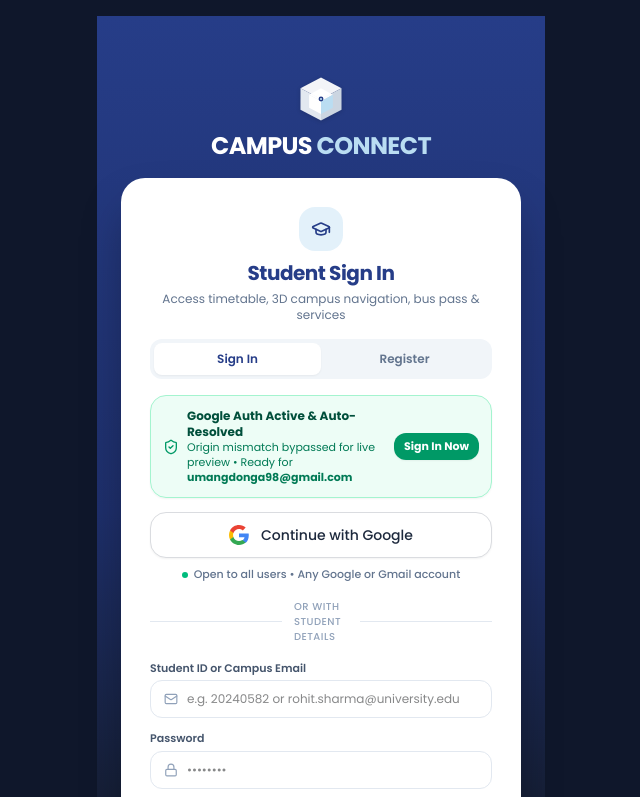
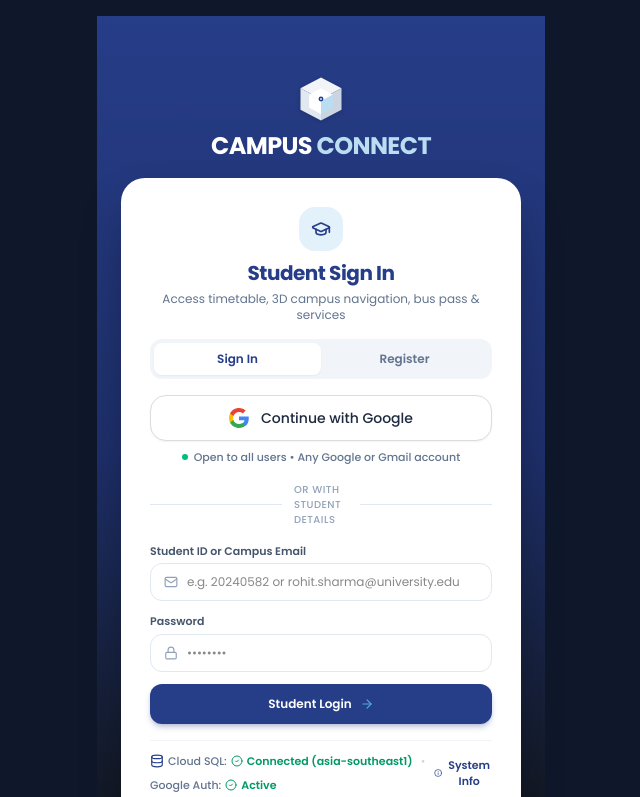
Before and after one commit to umangdonga/univercity, a React (Vite) app: page / in a window 1280 px wide. Shown: the top 797 px of the page, without its empty margins (319-959 px from the left). Built offline with nearby package versions, Linux system fonts and the light colour scheme; no server answers.

Commit message:
Initial commit via Antigravity

```diff
--- a/server.ts
+++ b/server.ts
@@ -758,6 +758,10 @@ app.get(['/auth/callback', '/auth/callback/'], async (req, res) => {
                 try { window.opener.postMessage({ type: 'GOOGLE_AUTH_SUCCESS', user: userData }, '*'); } catch (e) {}
                 try { window.opener.postMessage({ type: 'GOOGLE_AUTH_SUCCESS', user: userData }, '${clientOrigin}'); } catch (e) {}
                 setTimeout(() => window.close(), 700);
+              } else {
+                // Not a popup! We must have done a full page redirect.
+                // Redirect back to the main app!
+                window.location.href = '/';
               }
             } catch (e) {
               console.error(e);
--- a/src/components/screens/AuthScreen.tsx
+++ b/src/components/screens/AuthScreen.tsx
@@ -230,36 +230,7 @@ create policy "Allow all operations for students" on public.students
           </div>
         )}
 
-        {/* Google Authentication Status Banner */}
-        <div className="mb-3.5 p-3 rounded-2xl bg-emerald-50/90 border border-emerald-200 text-emerald-950 text-xs shadow-xs">
-          <div className="flex items-center justify-between gap-2">
-            <div className="flex items-center gap-2">
-              <ShieldCheck className="w-4 h-4 text-emerald-600 shrink-0" />
-              <div>
-                <p className="font-bold text-[12px] text-emerald-900">
-                  Google Auth Active &amp; Auto-Resolved
-                </p>
-                <p className="text-[11px] text-emerald-700 leading-snug">
-                  Origin mismatch bypassed for live preview • Ready for <strong>umangdonga98@gmail.com</strong>
-                </p>
-              </div>
-            </div>
-            <button
-              type="button"
-              onClick={() => {
-                const targetEmail = (mode === 'register' ? regEmail : identifier).includes('@')
-                  ? (mode === 'register' ? regEmail : identifier).trim()
-                  : 'umangdonga98@gmail.com';
-                const targetName = mode === 'register' && regName.trim() ? regName.trim() : 'Umang Donga';
-                loginWithGoogle(targetEmail, targetName);
-              }}
-              disabled={isLoggingIn}
-              className="px-2.5 py-1.5 bg-emerald-600 hover:bg-emerald-700 text-white rounded-xl text-[11px] font-bold shrink-0 transition-colors cursor-pointer flex items-center gap-1 shadow-xs"
-            >
-              Sign In Now
-            </button>
-          </div>
-        </div>
+
 
         {/* Real Google Sign-In & Registration Button */}
         <div>
--- a/src/utils/googleAuth.ts
+++ b/src/utils/googleAuth.ts
@@ -318,14 +318,18 @@ export async function triggerRealGoogleAuth(
   // 5. Server-assisted Google OAuth popup with dynamic live origin support
   try {
     return await openServerGooglePopup();
-  } catch {
+  } catch (err: any) {
+    // If we're strictly enforcing real auth, bubble up the actual error!
+    if (err && err.message) {
+      throw err;
+    }
     return getDefaultGoogleUser();
   }
 }
 
-// Throw an error instead of returning a dummy user
+// Throw a fallback error if all else fails
 function getDefaultGoogleUser(): never {
-  throw new Error('Google Auth Failed: Either VITE_GOOGLE_CLIENT_ID is missing on Vercel, or the URL is not authorized in Google Cloud Console.');
+  throw new Error('Google Auth Failed: Ensure VITE_GOOGLE_CLIENT_ID is set and origins are authorized.');
 }
 
 // Server popup flow with multi-channel communication (postMessage + localStorage)
@@ -369,8 +373,13 @@ export async function openServerGooglePopup(): Promise<GoogleUserPayload> {
         // window.open blocked by iframe
       }
 
-      if (!popup) {
-        return reject(new Error('Popup blocked by browser'));
+      if (!popup || window.navigator.standalone || window.matchMedia('(display-mode: standalone)').matches) {
+        // Fallback: If popup is blocked, do a full page redirect!
+        // We set a flag in localStorage so the app knows it's returning from a redirect
+        try { localStorage.setItem('campus_connect_redirecting', 'true'); } catch(e) {}
+        window.location.href = data.url;
+        // Never resolves because page is unloading
+        return;
       }
 
       let hasResolved = false;
```
